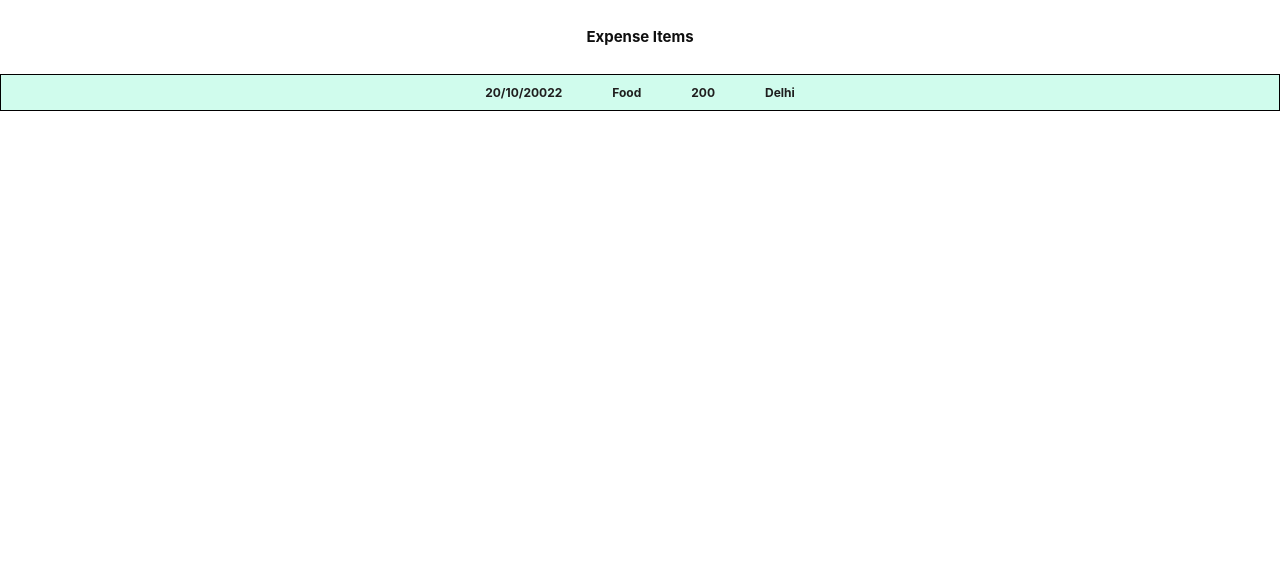
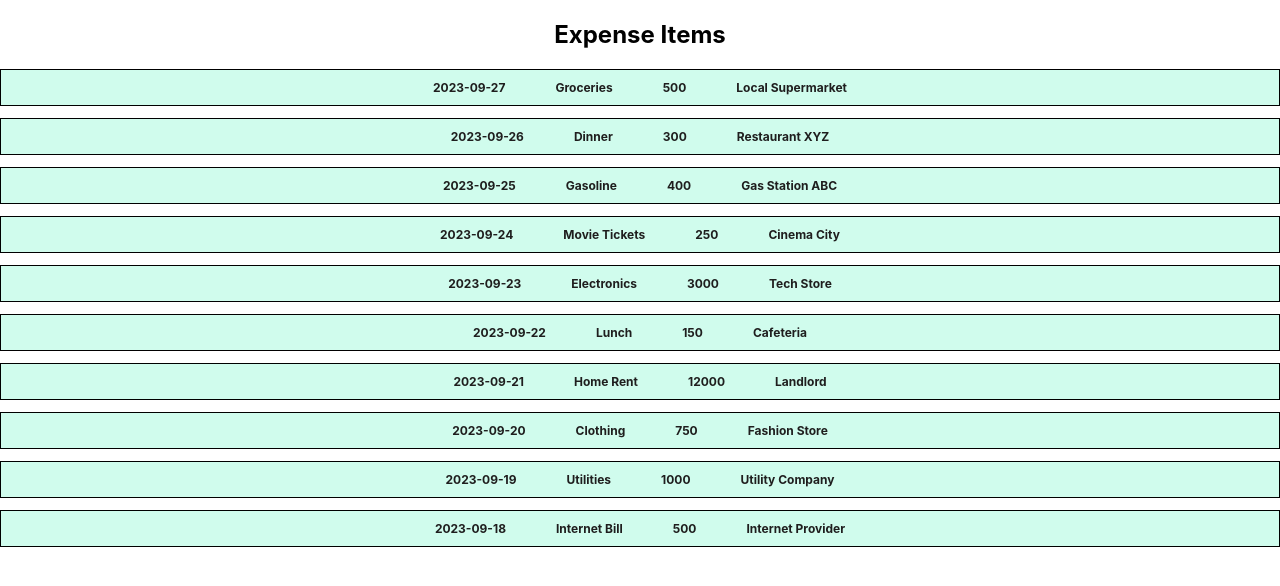
Before and after one commit to PushpendraKPal/react, a React (Create React App) app in the folder expense_tracker/: page / in a window 1280 px wide. Shown: the top 586 px of the page. Built offline with nearby package versions, Linux system fonts and the light colour scheme.

Commit message:
used data

```diff
--- a/expense_tracker/src/App.js
+++ b/expense_tracker/src/App.js
@@ -3,9 +3,82 @@ import "./App.css";
 import ExpenseItem from "./components/expenseItem";
 
 function App() {
+  const data = [
+    {
+      date: "2023-09-27",
+      name: "Groceries",
+      amount: 50.0,
+      location: "Local Supermarket",
+    },
+    {
+      date: "2023-09-26",
+      name: "Dinner",
+      amount: 30.0,
+      location: "Restaurant XYZ",
+    },
+    {
+      date: "2023-09-25",
+      name: "Gasoline",
+      amount: 40.0,
+      location: "Gas Station ABC",
+    },
+    {
+      date: "2023-09-24",
+      name: "Movie Tickets",
+      amount: 25.0,
+      location: "Cinema City",
+    },
+    {
+      date: "2023-09-23",
+      name: "Electronics",
+      amount: 300.0,
+      location: "Tech Store",
+    },
+    {
+      date: "2023-09-22",
+      name: "Lunch",
+      amount: 15.0,
+      location: "Cafeteria",
+    },
+    {
+      date: "2023-09-21",
+      name: "Home Rent",
+      amount: 1200.0,
+      location: "Landlord",
+    },
+    {
+      date: "2023-09-20",
+      name: "Clothing",
+      amount: 75.0,
+      location: "Fashion Store",
+    },
+    {
+      date: "2023-09-19",
+      name: "Utilities",
+      amount: 100.0,
+      location: "Utility Company",
+    },
+    {
+      date: "2023-09-18",
+      name: "Internet Bill",
+      amount: 50.0,
+      location: "Internet Provider",
+    },
+  ];
+
   return (
     <div className="App">
-      <ExpenseItem></ExpenseItem>
+      <h2>Expense Items</h2>
+      {data.map((ele) => {
+        return (
+          <ExpenseItem
+            name={ele.name}
+            date={ele.date}
+            amount={ele.amount}
+            location={ele.location}
+          ></ExpenseItem>
+        );
+      })}
     </div>
   );
 }
--- a/expense_tracker/src/components/expenseItem.js
+++ b/expense_tracker/src/components/expenseItem.js
@@ -1,26 +1,16 @@
 import "./expenseItem.css";
 
-function ExpenseItem() {
-  let itemName = "Food";
-  let date = new Date(20022, 10, 20);
-  const year = date.getFullYear();
-  const month = date.getMonth();
-  const day = date.getDate();
-  date = day + "/" + month + "/" + year;
+function ExpenseItem(props) {
+  const { date, name, amount, location } = props;
 
-  let amount = 200;
-  let location = "Delhi";
   return (
-    <div>
-      <h2 className="heading">Expense Items</h2>
-      <div className="itemsContainer">
-        <p className="items">
-          <span>{date}</span>
-          <span className="itemInfo">{itemName}</span>
-          <span className="itemInfo">{amount}</span>
-          <span className="itemInfo">{location}</span>
-        </p>
-      </div>
+    <div className="itemsContainer">
+      <p className="items">
+        <span>{date}</span>
+        <span className="itemInfo">{name}</span>
+        <span className="itemInfo">{amount * 10}</span>
+        <span className="itemInfo">{location}</span>
+      </p>
     </div>
   );
 }
```
